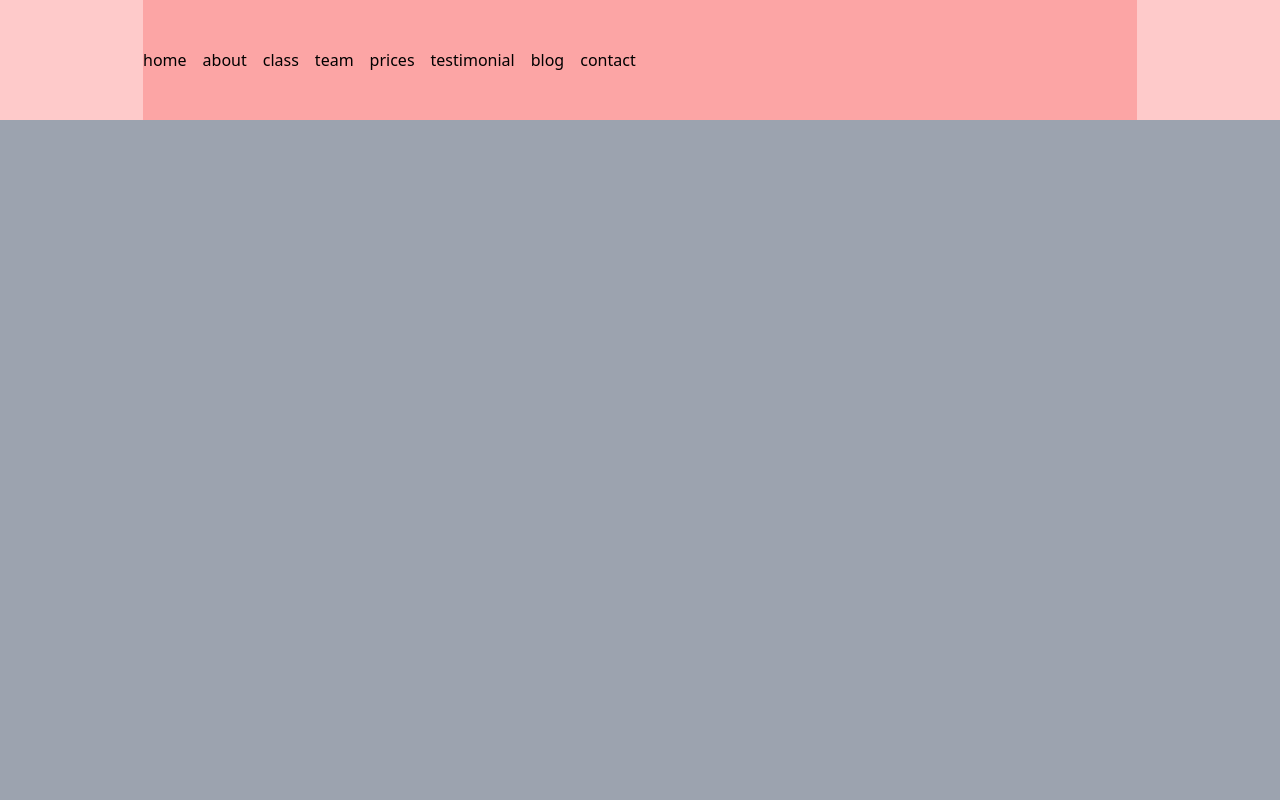
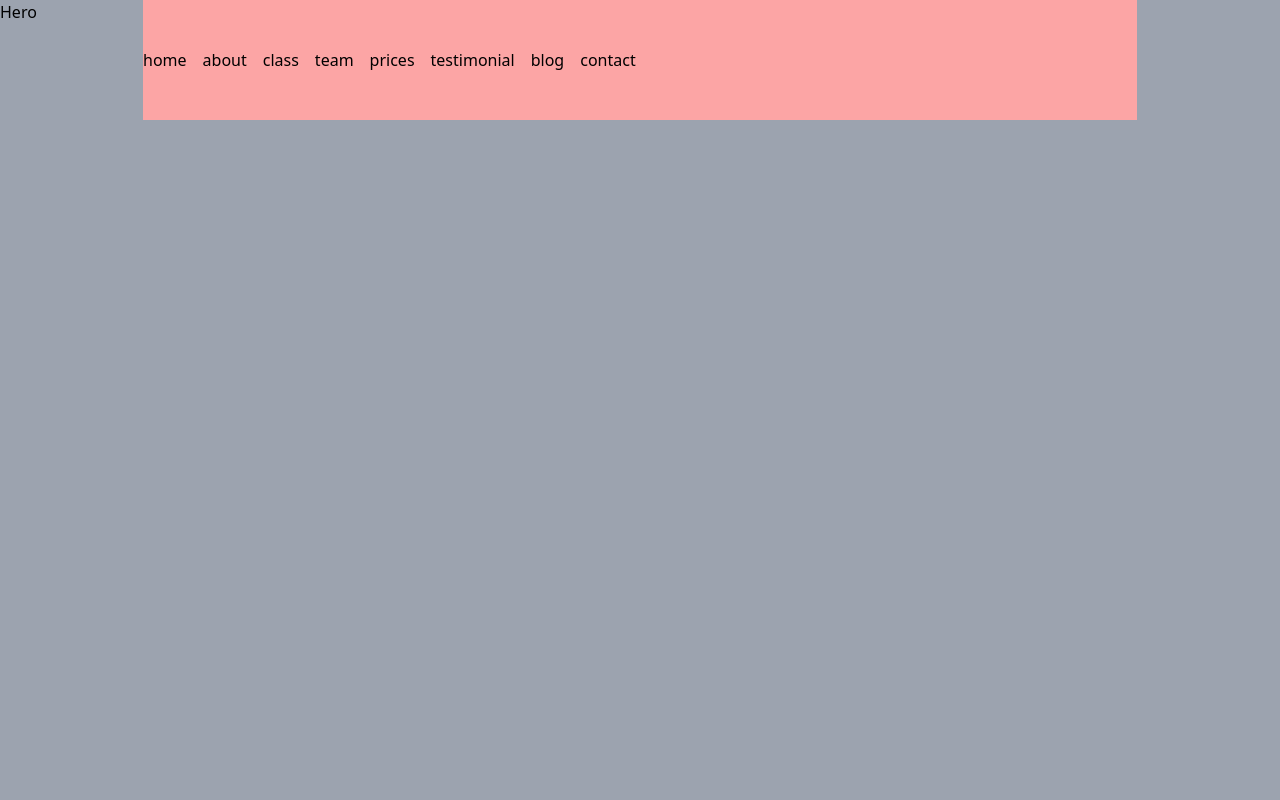
Before and after one commit to coolcrazyfox/Gym-WEBsite, a Next.js app: page / in a window 1280 px wide. Shown: the top 800 px of the page. Built offline with nearby package versions, Linux system fonts and the light colour scheme.

Commit message:
changes Header

```diff
--- a/app/components/Header.tsx
+++ b/app/components/Header.tsx
@@ -3,7 +3,7 @@ import NavBar from "./NavBar";
 
 const Header = () => {
   return (
-    <header className="fixed left-0 right-0 w-full bg-red-200">
+    <header className="fixed left-0 right-0 w-full ">
       <div className=" container mx-auto">
         <NavBar containerStyles="bg-red-300 py-12 flex gap-4" />
       </div>
```
